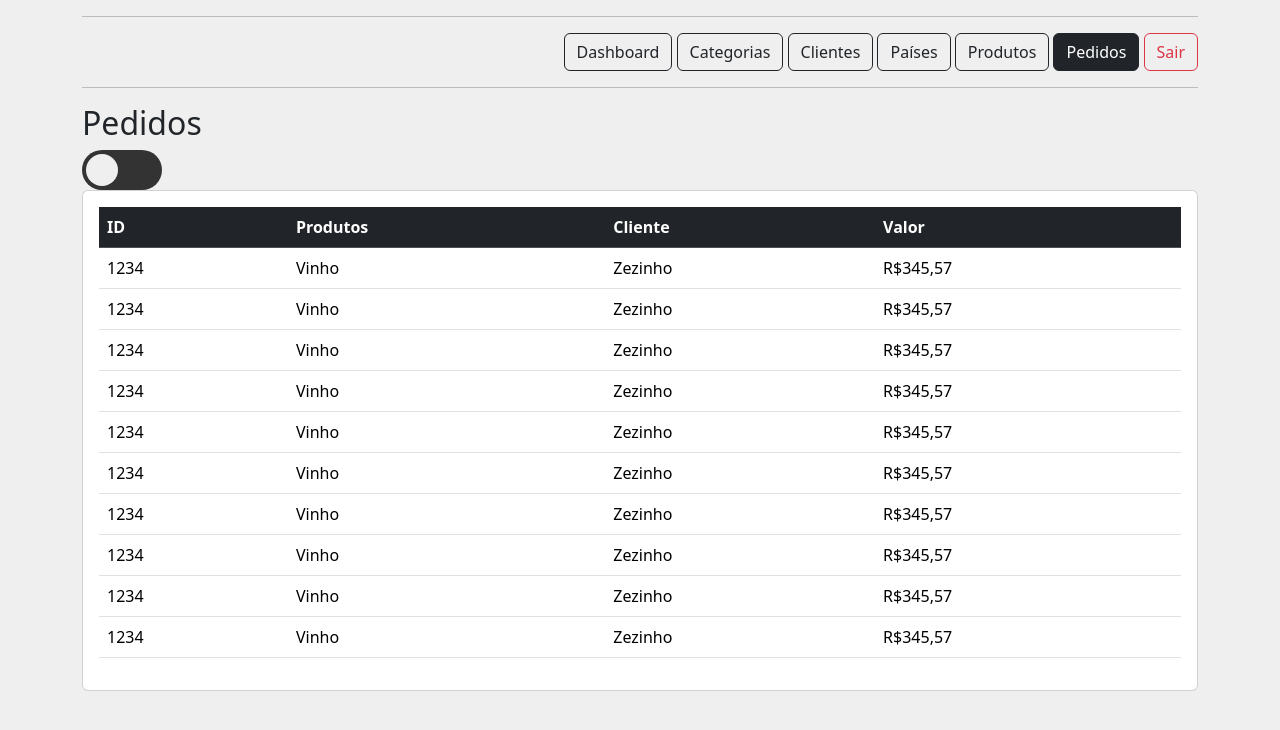
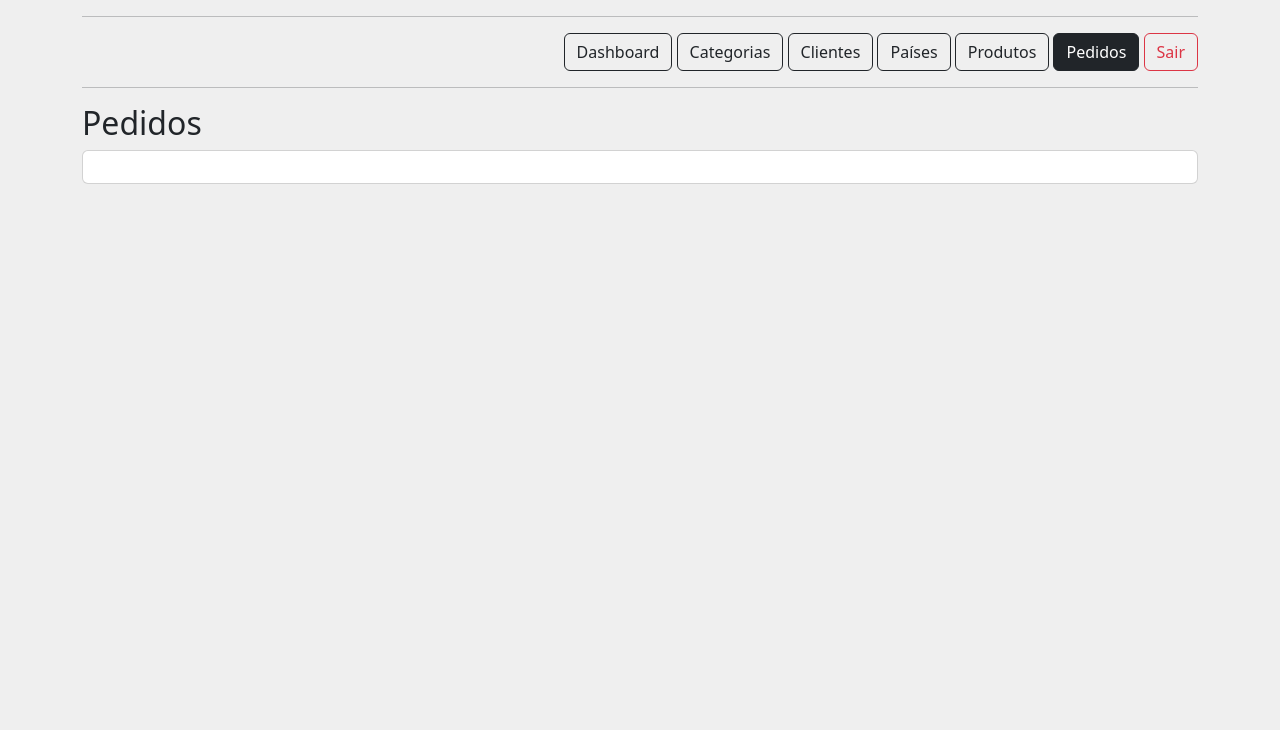
Before and after one commit to JoaoAntonio18/ClubedoVinho-front, a website: page pages/pedidos.html in a window 1280 px wide. Drawn offline with nearby package versions, Linux system fonts and the light colour scheme.

Commit message:
Atualizando alguns arquivos

```diff
--- a/pages/pedidos.html
+++ b/pages/pedidos.html
@@ -1,23 +1,35 @@
 <!DOCTYPE html>
-<html lang="pt-br">
+<html lang="en">
     <head>
         <meta charset="UTF-8">
+        <meta http-equiv="X-UA-Compatible" content="IE=edge">
         <meta name="viewport" content="width=device-width, initial-scale=1.0">
-        <title>ClubedoVinho</title>
+        <title>Dashboard</title>
+
         <link href="https://cdn.jsdelivr.net/npm/bootstrap@5.3.3/dist/css/bootstrap.min.css" rel="stylesheet" integrity="sha384-QWTKZyjpPEjISv5WaRU9OFeRpok6YctnYmDr5pNlyT2bRjXh0JMhjY6hW+ALEwIH" crossorigin="anonymous">
-
         <link rel="stylesheet" href="../css/custom.css">
     </head>
     <body class="container">
-
         <hr>
         <nav class="text-end">
-            <a href="dashboard.html" class="btn btn-outline-dark">Dashboard</a>
-            <a href="categorias.html" class="btn btn-outline-dark">Categorias</a>
-            <a href="clientes.html" class="btn btn-outline-dark">Clientes</a>
-            <a href="paises.html" class="btn btn-outline-dark">Países</a>
-            <a href="produtos.html" class="btn btn-outline-dark">Produtos</a>
-            <a href="pedidos.html" class="btn btn-dark">Pedidos</a>
+            <a href="dashboard.html" class="btn btn-outline-dark">
+                Dashboard
+            </a>
+            <a href="categorias.html" class="btn btn-outline-dark">
+                Categorias
+            </a>
+            <a href="clientes.html" class="btn btn-outline-dark">
+                Clientes
+            </a>
+            <a href="paises.html" class="btn btn-outline-dark">
+                Países
+            </a>
+            <a href="produtos.html" class="btn btn-outline-dark">
+                Produtos
+            </a>
+            <a href="pedidos.html" class="btn btn-dark">
+                Pedidos
+            </a>
 
             <a href="../index.html" class="btn btn-outline-danger">Sair</a>
         </nav>
@@ -25,94 +37,13 @@
 
         <h2>Pedidos</h2>
 
-        <div class="trilho" id="trilho" class="text-end">
-            <div class="botao" id="trilho"></div>
-        </div>
+        <section class="card card-body">
 
-        <section class="card card-body bg-white">
-            <table class="table">
-                <thead class="table-dark">
-                    <th>ID</th>
-                    <th>Produtos</th>
-                    <th>Cliente</th>
-                    <th>Valor</th>
-                </thead>
+        </section>
 
-                <tbody>
-                    <tr>
-                        <td>1234</td>
-                        <td>Vinho</td>
-                        <td>Zezinho</td>
-                        <td>R$345,57</td>
-                    </tr>
-
-                    <tr>
-                        <td>1234</td>
-                        <td>Vinho</td>
-                        <td>Zezinho</td>
-                        <td>R$345,57</td>
-                    </tr>
-
-                    <tr>
-                        <td>1234</td>
-                        <td>Vinho</td>
-                        <td>Zezinho</td>
-                        <td>R$345,57</td>
-                    </tr>
-
-                    <tr>
-                        <td>1234</td>
-                        <td>Vinho</td>
-                        <td>Zezinho</td>
-                        <td>R$345,57</td>
-                    </tr>
-
-                    <tr>
-                        <td>1234</td>
-                        <td>Vinho</td>
-                        <td>Zezinho</td>
-                        <td>R$345,57</td>
-                    </tr>
-
-                    <tr>
-                        <td>1234</td>
-                        <td>Vinho</td>
-                        <td>Zezinho</td>
-                        <td>R$345,57</td>
-                    </tr>
-
-                    <tr>
-                        <td>1234</td>
-                        <td>Vinho</td>
-                        <td>Zezinho</td>
-                        <td>R$345,57</td>
-                    </tr>
-
-                    <tr>
-                        <td>1234</td>
-                        <td>Vinho</td>
-                        <td>Zezinho</td>
-                        <td>R$345,57</td>
-                    </tr>
-
-                    <tr>
-                        <td>1234</td>
-                        <td>Vinho</td>
-                        <td>Zezinho</td>
-                        <td>R$345,57</td>
-                    </tr>
-
-                    <tr>
-                        <td>1234</td>
-                        <td>Vinho</td>
-                        <td>Zezinho</td>
-                        <td>R$345,57</td>
-                    </tr>
-                </tbody>
-            </table>
-        </section>
 
         <script src="https://cdn.jsdelivr.net/npm/bootstrap@5.3.3/dist/js/bootstrap.bundle.min.js" integrity="sha384-YvpcrYf0tY3lHB60NNkmXc5s9fDVZLESaAA55NDzOxhy9GkcIdslK1eN7N6jIeHz" crossorigin="anonymous"></script>
         <script src="../js/darkmode.js"></script>
+
     </body>
 </html>
```
Also changed, not shown: pages/produtos.html (+60 -47 lines), js/products.js (renamed from js/produtos.js).
